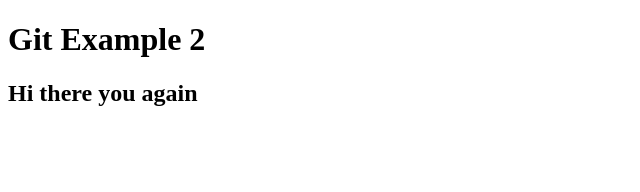
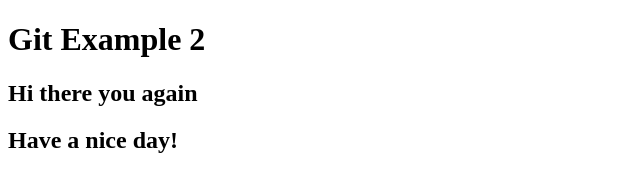
Before and after one commit to mgott/test, a plain HTML site: page index.html in a window 1280 px wide. Shown: the whole page, without its empty margins (0-640 px from the left). Drawn offline with Linux system fonts and the light colour scheme.

Commit message:
new line

```diff
--- a/index.html
+++ b/index.html
@@ -9,5 +9,6 @@
 <body>
     <h1>Git Example 2</h1>
     <h2>Hi there you again</h2>
+    <h2>Have a nice day!</h2>
 </body>
 </html>
```
